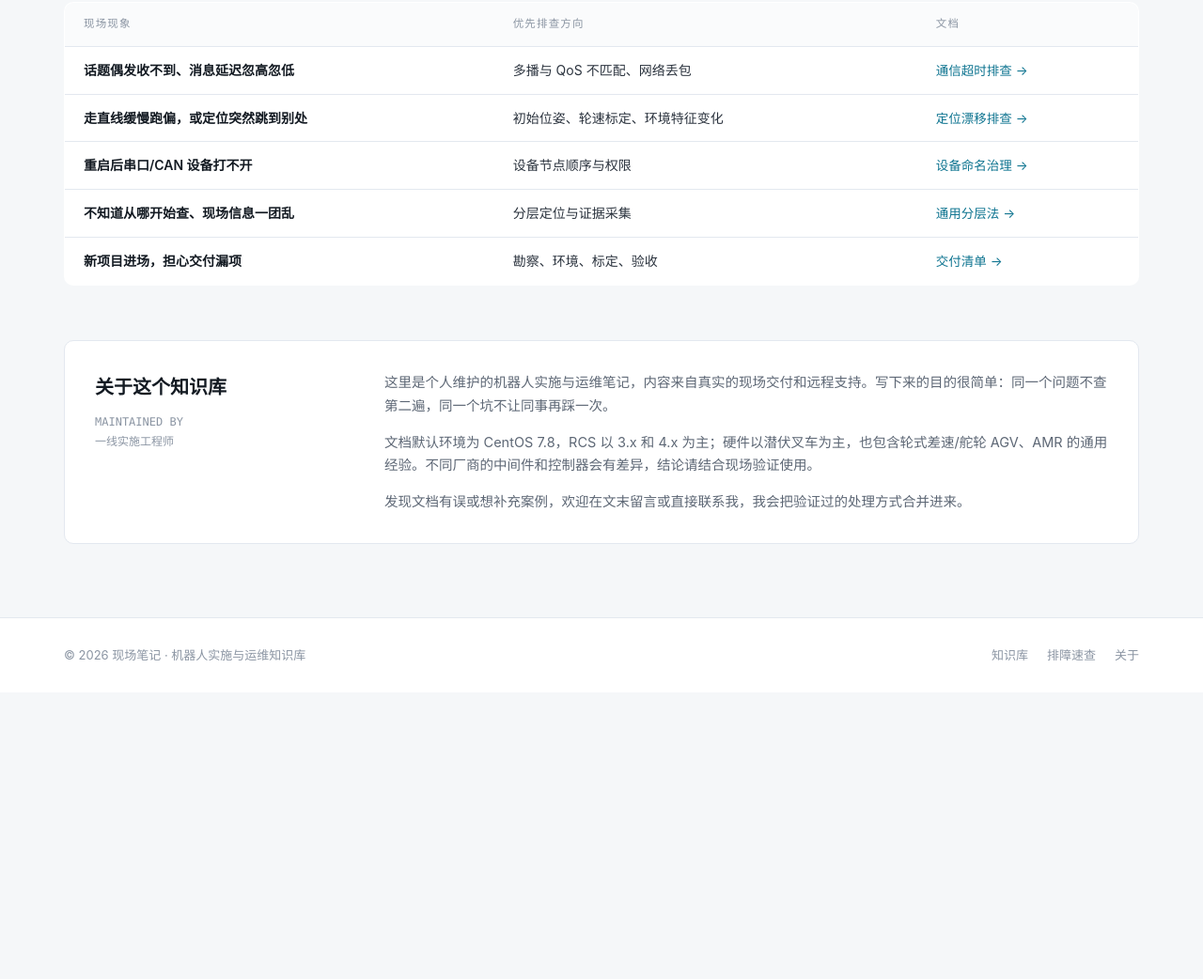
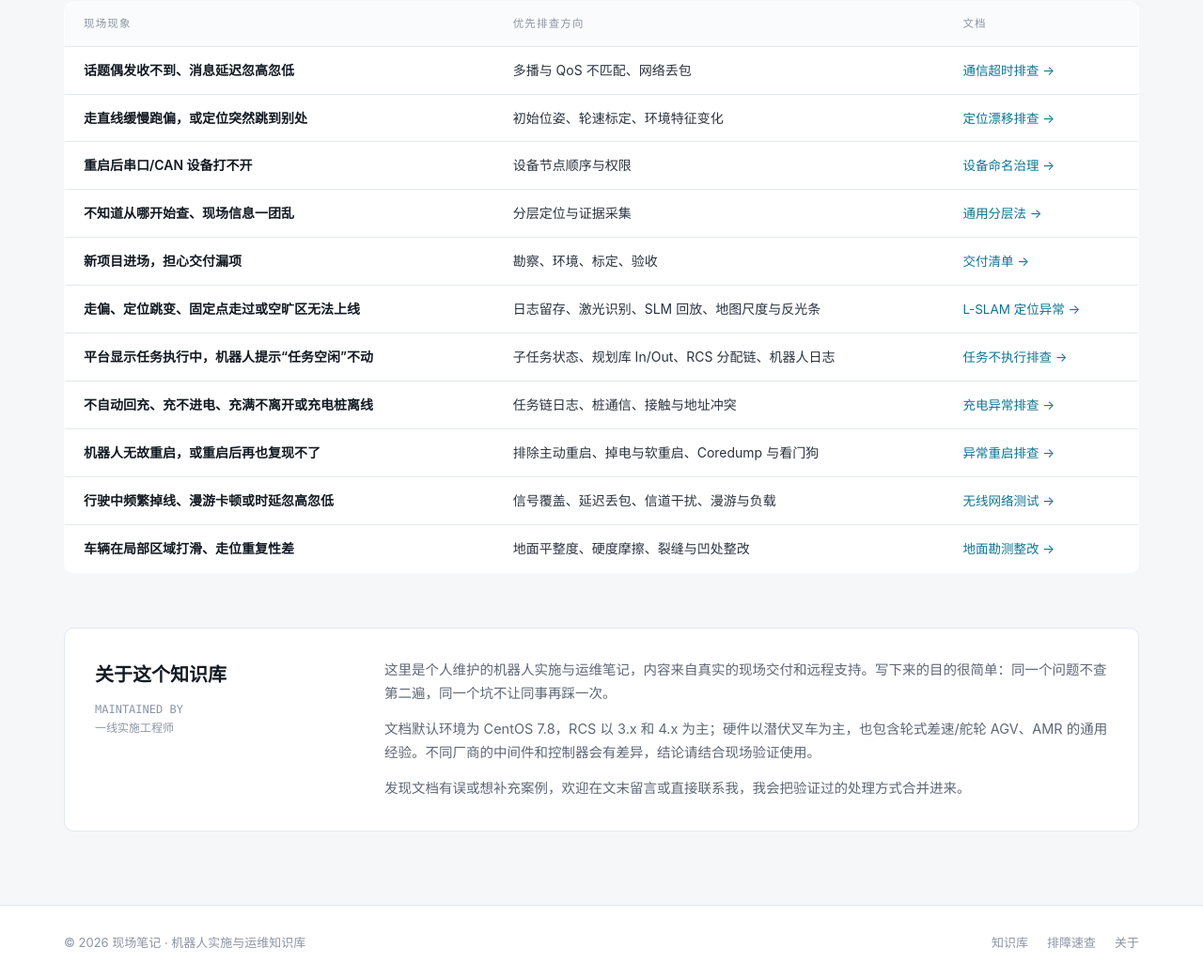
Before and after one commit to BeiSheng2333/robot-kb, a plain HTML site: page index.html in a window 1280 px wide. Shown: the part 5666-6708 px from the top of the page at 94% size. Before the commit the page ends 6403 px from the top, so only its background shows below. Drawn offline with Linux system fonts and the light colour scheme.

Commit message:
排障速查补充 v22-v27 六条现象入口

```diff
--- a/index.html
+++ b/index.html
@@ -613,6 +613,36 @@
             <td>勘察、环境、标定、验收</td>
             <td><a href="posts/deployment-checklist.html">交付清单 →</a></td>
           </tr>
+          <tr>
+            <td>走偏、定位跳变、固定点走过或空旷区无法上线</td>
+            <td>日志留存、激光识别、SLM 回放、地图尺度与反光条</td>
+            <td><a href="posts/vendor/v22.html">L-SLAM 定位异常 →</a></td>
+          </tr>
+          <tr>
+            <td>平台显示任务执行中，机器人提示“任务空闲”不动</td>
+            <td>子任务状态、规划库 In/Out、RCS 分配链、机器人日志</td>
+            <td><a href="posts/vendor/v23.html">任务不执行排查 →</a></td>
+          </tr>
+          <tr>
+            <td>不自动回充、充不进电、充满不离开或充电桩离线</td>
+            <td>任务链日志、桩通信、接触与地址冲突</td>
+            <td><a href="posts/vendor/v24.html">充电异常排查 →</a></td>
+          </tr>
+          <tr>
+            <td>机器人无故重启，或重启后再也复现不了</td>
+            <td>排除主动重启、掉电与软重启、Coredump 与看门狗</td>
+            <td><a href="posts/vendor/v25.html">异常重启排查 →</a></td>
+          </tr>
+          <tr>
+            <td>行驶中频繁掉线、漫游卡顿或时延忽高忽低</td>
+            <td>信号覆盖、延迟丢包、信道干扰、漫游与负载</td>
+            <td><a href="posts/vendor/v26.html">无线网络测试 →</a></td>
+          </tr>
+          <tr>
+            <td>车辆在局部区域打滑、走位重复性差</td>
+            <td>地面平整度、硬度摩擦、裂缝与凹处整改</td>
+            <td><a href="posts/vendor/v27.html">地面勘测整改 →</a></td>
+          </tr>
         </tbody>
       </table>
     </div>
```
